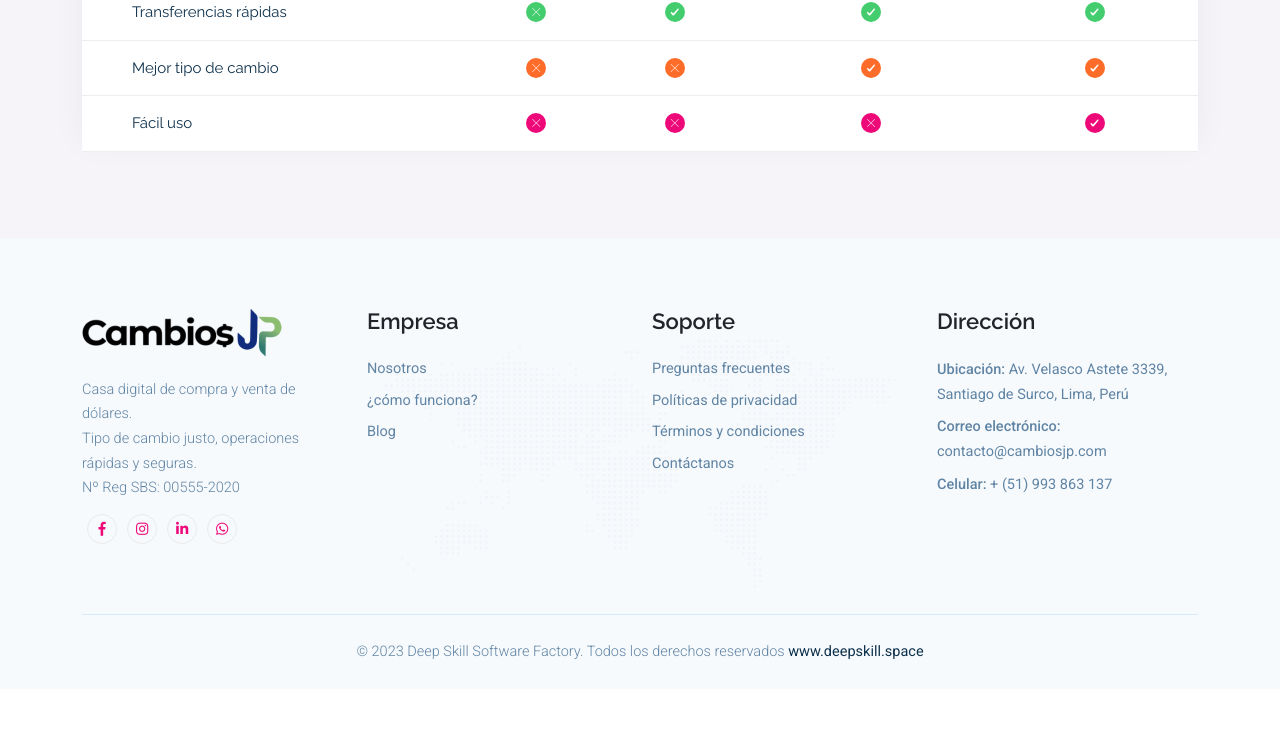
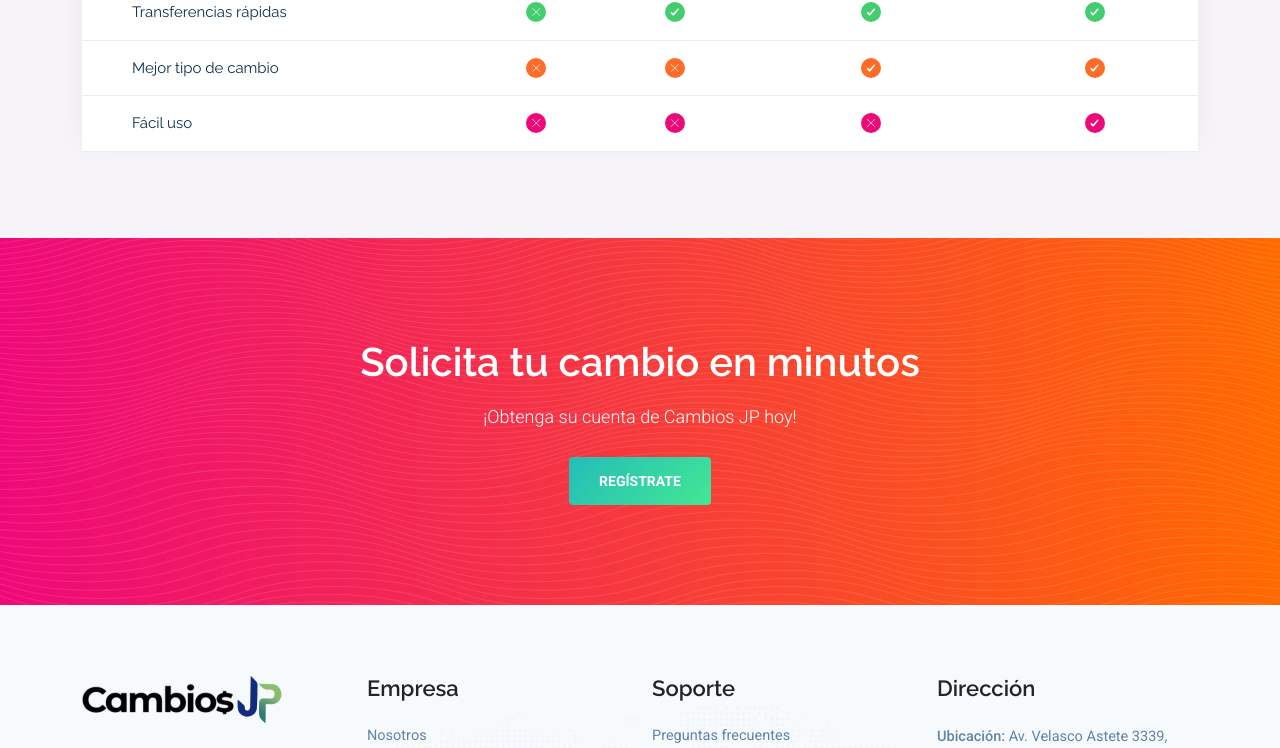
Before and after one commit to deep-skill/cambiosjp-web, a Vue app: page / in a window 1280 px wide. Shown: the part 2158-2906 px from the top of the page. Before the commit the page ends 2847 px from the top, so only its background shows below. Built offline with nearby package versions, Linux system fonts and the light colour scheme; no server answers.

Commit message:
we have added a section on the web

```diff
--- a/src/components/common/AccountCreate.vue
+++ b/src/components/common/AccountCreate.vue
@@ -2,11 +2,11 @@
     <div class="account-create-area">
         <div class="container">
             <div class="account-create-content">
-                <h2>Apply for an account in minutes</h2>
-                <p>Get your Vibion account today!</p>
-                <router-link to="/contact" class="btn btn-primary">
-                    Get Your Account
-                </router-link>
+                <h2>Solicita tu cambio en minutos</h2>
+                <p>¡Obtenga su cuenta de Cambios JP hoy!</p>
+                <a href="https://forms.gle/no9u9SFdKFLmoHJo7" class="btn btn-primary">
+                    REGÍSTRATE
+                </a>
             </div>
         </div>
     </div>
--- a/src/components/pages/LoanProvidersPage.vue
+++ b/src/components/pages/LoanProvidersPage.vue
@@ -16,8 +16,8 @@
         <ReadyToTalk />
         <Partner />
         <AppDownload />
-        <Blog />
-        <AccountCreate />-->
+        <Blog /> -->
+        <AccountCreate />
         <Footer />
     </div>
 </template>
```
